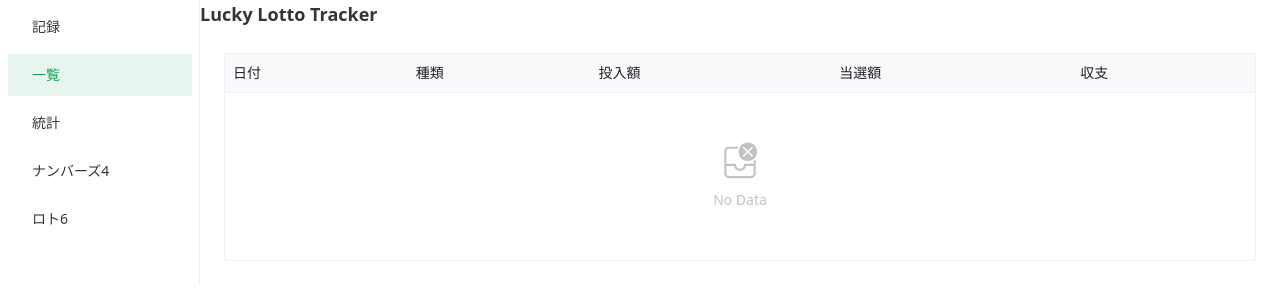
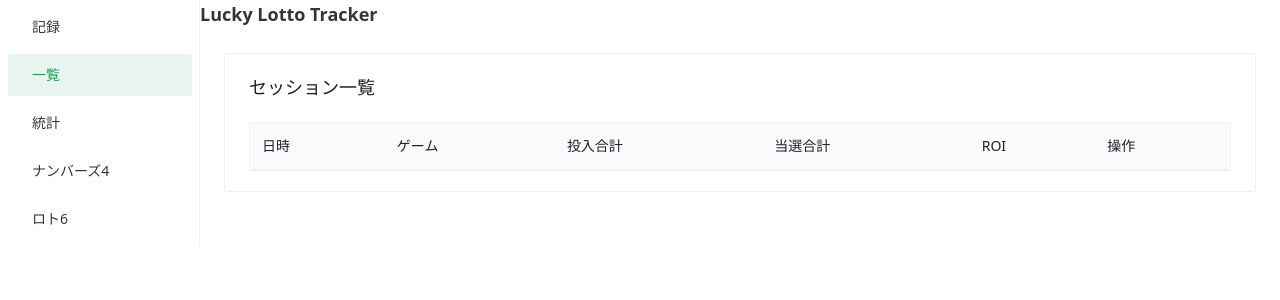
Before and after one commit to tako-chan0511/luckylotto, a Vue app: page /list in a window 1280 px wide. Shown: the top 300 px of the page. Built offline with nearby package versions, Linux system fonts and the light colour scheme.

Commit message:
セッション永続化

```diff
--- a/package.json
+++ b/package.json
@@ -17,6 +17,7 @@
     "echarts": "^5.6.0",
     "naive-ui": "^2.42.0",
     "pinia": "^3.0.3",
+    "pinia-plugin-persistedstate": "^4.4.1",
     "vee-validate": "^4.5.8",
     "vue": "^3.5.17",
     "vue-echarts": "^7.0.3",
--- a/src/components/Lotto6Game.vue
+++ b/src/components/Lotto6Game.vue
@@ -102,6 +102,12 @@
 <script setup lang="ts">
 import { ref, computed } from 'vue'
 
+import { useSessionStore } from '@/store/useSessionStore'
+import { nanoid } from 'nanoid'
+
+// Pinia のセッションストアを取得
+const sessionStore = useSessionStore()
+
 type QueueEntry6 = { numbers: number[]; count: number }
 type Lotto6Result = QueueEntry6 & { matchCount: number; singlePrize: number; totalPrize: number }
 type Draw6 = { main: number[]; bonus: number }
@@ -184,6 +190,21 @@ function executeDraw() {
     const sp = calcPrize(m, hasB)
     return { ...e, matchCount: m, singlePrize: sp, totalPrize: sp * e.count }
   })
+
+   // --- ここで lotto6 セッションを記録 ---
+  const roi = totalCost.value > 0
+    ? (totalPrize.value / totalCost.value) * 100
+    : 0
+  sessionStore.addSession({
+    id:         nanoid(),
+    date:       new Date().toISOString(),
+    gameType:   'lotto6',
+    entries:    queue.value.map(e => ({ numbers: e.numbers, count: e.count })),
+    results:    results.value.map(r => ({ matchCount: r.matchCount, prize: r.totalPrize })),
+    totalCost:  totalCost.value,
+    totalPrize: totalPrize.value,
+    roi
+  })
 }
 
 /** 集計 */
--- a/src/components/Numbers4Game.vue
+++ b/src/components/Numbers4Game.vue
@@ -104,6 +104,12 @@
 <script setup lang="ts">
 import { ref, computed } from 'vue'
 
+import { useSessionStore } from '@/store/useSessionStore'
+import { nanoid } from 'nanoid'
+
+// Pinia のセッションストアを取得
+const sessionStore = useSessionStore()
+
 // --- 型定義 ---
 type PurchaseType = 'straight' | 'box' | 'set'
 interface QueueEntry { guess: number[]; count: number; type: PurchaseType }
@@ -186,6 +192,21 @@ function executeDraw() {
     const sp = calcPrize(matchExact, matchValueOnly, item.type)
     return { ...item, matchExact, matchValueOnly, singlePrize: sp, totalPrize: sp * item.count }
   })
+
+   const roi = totalCost.value > 0
+    ? (totalPrize.value / totalCost.value) * 100
+    : 0
+
+  sessionStore.addSession({
+    id:         nanoid(),
+    date:       new Date().toISOString(),
+    gameType:   'numbers4',
+    entries:    queue.value.map(e => ({ numbers: e.guess, count: e.count })),
+    results:    results.value.map(r => ({ matchCount: r.matchExact + r.matchValueOnly, prize: r.totalPrize })),
+    totalCost:  totalCost.value,
+    totalPrize: totalPrize.value,
+    roi,
+  })
 }
 
 // --- 集計 ---
--- a/src/main.ts
+++ b/src/main.ts
@@ -1,9 +1,13 @@
 // src/main.ts
 import { createApp }    from 'vue'
 import { createPinia }  from 'pinia'
+import piniaPluginPersistedstate from 'pinia-plugin-persistedstate'
 import App              from './App.vue'
 import { router }       from './router'
 import NaiveUI          from 'naive-ui'
+
+const pinia = createPinia()
+pinia.use(piniaPluginPersistedstate)
 
 createApp(App)
   .use(createPinia())
--- /dev/null
+++ b/src/store/useSessionStore.ts
@@ -0,0 +1,42 @@
+// src/store/useSessionStore.ts
+import { defineStore } from 'pinia'
+import { ref, watch } from 'vue'
+import type { Session } from '@/types'
+
+export const useSessionStore = defineStore('session', () => {
+  const storageKey = 'lucky-lotto-sessions'
+  // セッション一覧を保持
+  const sessions = ref<Session[]>([])
+
+  // localStorage から復元
+  const saved = localStorage.getItem(storageKey)
+  if (saved) {
+    try {
+      sessions.value = JSON.parse(saved)
+    } catch {
+      sessions.value = []
+    }
+  }
+
+  // sessions が変更されるたびに localStorage に保存
+  watch(
+    sessions,
+    (current) => {
+      localStorage.setItem(storageKey, JSON.stringify(current))
+    },
+    { deep: true }
+  )
+
+  /** 新しいセッションを追加 */
+  function addSession(session: Session) {
+    // 一覧は最新が上にくるよう先頭に挿入
+    sessions.value.unshift(session)
+  }
+
+  /** セッションを削除 */
+  function removeSession(id: string) {
+    sessions.value = sessions.value.filter(s => s.id !== id)
+  }
+
+  return { sessions, addSession, removeSession }
+})
--- a/src/views/ListView.vue
+++ b/src/views/ListView.vue
@@ -1,12 +1,82 @@
-<!-- src/views/ListView.vue -->
 <template>
-  <LottoTable :records="records" />
+  <n-card title="セッション一覧">
+    <n-table :data="sessions">
+      <thead>
+        <tr>
+          <th>日時</th>
+          <th>ゲーム</th>
+          <th>投入合計</th>
+          <th>当選合計</th>
+          <th>ROI</th>
+          <!-- 新規に操作列 -->
+          <th>操作</th>
+        </tr>
+      </thead>
+      <tbody>
+        <tr v-for="sess in sessions" :key="sess.id">
+          <td>{{ sess.date }}</td>
+          <td>{{ sess.gameType === 'numbers4' ? 'ナンバーズ4' : 'ロト6' }}</td>
+          <td>¥{{ sess.totalCost.toLocaleString() }}</td>
+          <td>¥{{ sess.totalPrize.toLocaleString() }}</td>
+          <td>{{ sess.roi.toFixed(1) }}%</td>
+          <!-- 削除ボタン -->
+          <td>
+            <n-button size="small" type="error" @click="onDelete(sess.id)">
+              削除
+            </n-button>
+          </td>
+        </tr>
+      </tbody>
+    </n-table>
+  </n-card>
 </template>
+
+
 <script setup lang="ts">
-import { storeToRefs } from 'pinia'
-import { useLottoStore } from '@/store/useLottoStore'
-import LottoTable from '@/components/LottoTable.vue'
+import { storeToRefs }       from 'pinia'
+import dayjs                 from 'dayjs'
+import { useSessionStore }   from '@/store/useSessionStore'
+import type { Session }      from '@/types'
 
-const store = useLottoStore()
-const { records } = storeToRefs(store)
+// ストアからセッション一覧を取得
+const sessionStore = useSessionStore()
+const { sessions }  = storeToRefs(sessionStore)
+
+// 削除ボタンから呼び出すハンドラ
+function onDelete(id: string) {
+  sessionStore.removeSession(id)
+}
+// テーブルの列定義
+const columns = [
+  {
+    title: '日時',
+    key:   'date',
+    render: (row: Session) => dayjs(row.date).format('YYYY-MM-DD HH:mm:ss')
+  },
+  {
+    title: 'ゲーム',
+    key:   'gameType',
+    render: (row: Session) =>
+      row.gameType === 'numbers4' ? 'ナンバーズ4' : 'ロト6'
+  },
+  {
+    title: '投入合計',
+    key:   'totalCost',
+    render: (row: Session) => `¥${row.totalCost.toLocaleString()}`
+  },
+  {
+    title: '当選合計',
+    key:   'totalPrize',
+    render: (row: Session) => `¥${row.totalPrize.toLocaleString()}`
+  },
+  {
+    title: 'ROI',
+    key:   'roi',
+    render: (row: Session) => `${row.roi.toFixed(1)}%`
+  }
+]
 </script>
+
+<style scoped>
+/* 必要に応じてカードやテーブルの幅調整を */
+</style>
```
Also changed, not shown: src/store/session.ts (added, +21 -0 lines), src/types.ts (+21 -0 lines), 1 other file (tests, documents, lock files or other folders).
